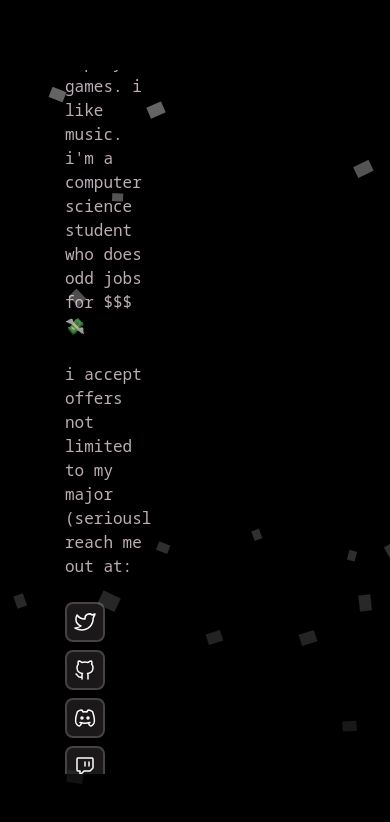
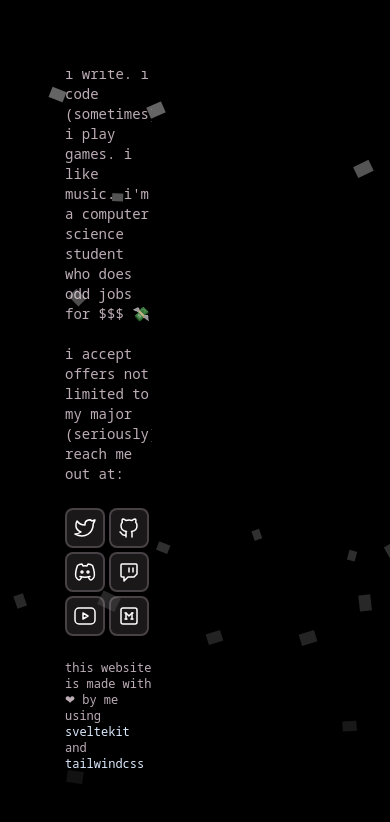
Before and after one commit to chwwy/chwy-svelte, a SvelteKit app: page / in a window 390 px wide. Shown: the top 822 px of the page. Built offline with nearby package versions, Linux system fonts and the light colour scheme; grey boxes are pictures that could not be loaded.

Commit message:
made responsive

```diff
--- a/src/components/Intro.svelte
+++ b/src/components/Intro.svelte
@@ -2,13 +2,13 @@
   export { default as IntroContent } from "../components/Intro.svelte";
 </script>
 
-<div class="main-title text-2xl text-pink-100">🐇 hi! i'm chwy~</div>
-<div class="paragraph text-base gap-px text-pink-100/75">
+<div class="main-title sm:text-2xl text-base text-pink-100">🐇 hi! i'm chwy~</div>
+<div class="paragraph sm:text-base text-sm gap-px text-pink-100/75">
   i write. i code (sometimes). i play games. i like music. i'm a computer
   science student who does odd jobs for $$$ 💸 <br /><br /> i accept offers not limited
   to my major (seriously) reach me out at:
 </div>
-<div id="contactme" class="flex flex-row flex-wrap gap-2">
+<div id="contactme" class="flex flex-wrap flex-row sm:gap-2 gap-1">
   <a
     class="backdrop-blur-xl p-1.5 button shadow border-2 bg-pink-100/10 rounded-lg flex border-pink-100/20 hover:bg-pink-100/50 duration-100"
     href="https://twitter.com/ccchwyy"
@@ -154,5 +154,8 @@
   and
   <a class="text-blue-100 hover:underline" href="https://tailwindcss.com"
     >tailwindcss</a
-  >
+  ><br><br>
+  <div class="sm:hidden bottom-0 text-xs text-pink-100/75">
+  view the full version of site on desktop 👻
+  </div>
 </div>
```
